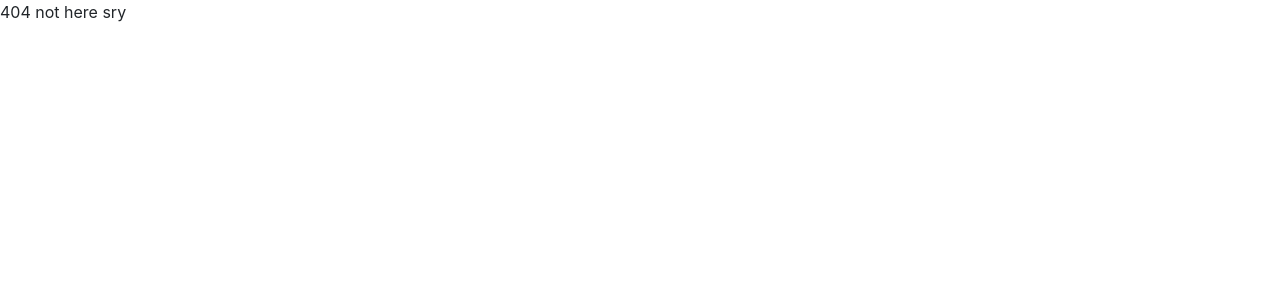
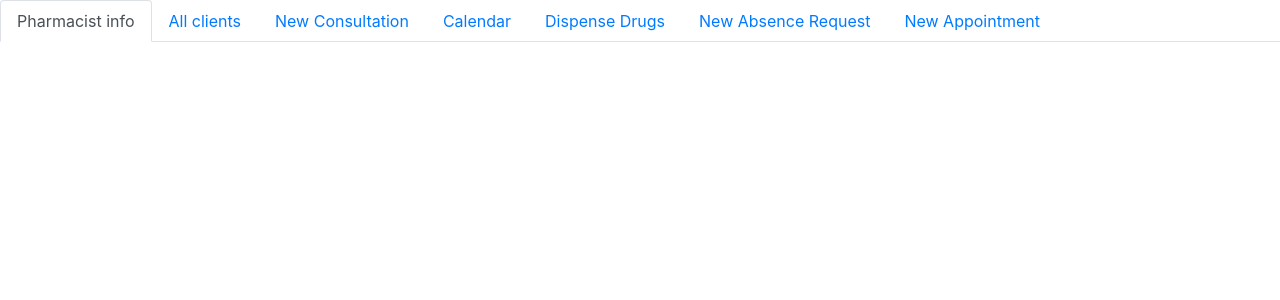
Before and after one commit to artukov/ISA, a React (Create React App) app in the folder front/pharmacy-app/: page /pharmacist in a window 1280 px wide. Before the commit this address had no page. Shown: the top 300 px of the page. Built offline with nearby package versions, Linux system fonts and the light colour scheme.

Commit message:
ADD pharmacist primary

```diff
--- a/front/pharmacy-app/src/App.js
+++ b/front/pharmacy-app/src/App.js
@@ -10,6 +10,7 @@ import PharmacyAdminPage from './components/pharmacyAdmin/PharmacyAdminPage';
 import CurrentUserContextProvider, { CurrentUserContext } from './components/context/CurrentUserContext';
 import SupplierPage from './components/supplier/SupplierPage';
 import DermatologistPage from './components/dermatologist/DermatologistPage';
+import Pharmacistpage from './components/pharmacist/Pharmacistpage';
 
 function App() {
   return (
@@ -25,6 +26,7 @@ function App() {
         <Route path='/pharmacyAdmin' exact component={PharmacyAdminPage}></Route>
         <Route path="/supplier" exact component={SupplierPage}></Route>
         <Route path="/dermatologist" exact component={DermatologistPage}></Route>
+        <Route path="/pharmacist" exact component={Pharmacistpage}></Route>
         <Route path='/'>404 not here sry</Route>
 
       </Switch>
--- a/front/pharmacy-app/src/components/homePage.js
+++ b/front/pharmacy-app/src/components/homePage.js
@@ -44,7 +44,9 @@ class homePage extends Component {
                 <Button onClick={() => this.getCurrent()}>Get current user</Button>
                 <Button onClick={() => window.location = '/pharmacy'}>Pharmacy</Button>
                 <Button onClick={() => window.location = '/pharmacyAdmin'}>PharmacyAdmin</Button>
-                <Button onClick={() => window.location='/supplier'}>Supplier</Button>
+                <Button onClick={() => window.location = '/supplier'}>Supplier</Button>
+                <Button onClick={() => window.location = '/dermatologist'}>Dermatologist</Button>
+                <Button onClick={() => window.location='/pharmacist'}>Pharmacist</Button>
             </div>
         );
     }
--- /dev/null
+++ b/front/pharmacy-app/src/components/pharmacist/Pharmacistpage.js
@@ -0,0 +1,35 @@
+import React, { useState, useEffect } from 'react'
+import { Tab, Tabs } from 'react-bootstrap';
+
+const Pharmacistpage = () => {
+    return (
+
+        <Tabs  defaultActiveKey="info"   onSelect = {()=> { }}>
+                    <Tab eventKey = "info" title="Pharmacist info">
+
+                </Tab>
+                <Tab eventKey = "allClients" title="All clients">
+
+                </Tab>
+                <Tab eventKey = "newConsultation" title="New Consultation">
+
+                </Tab>
+                <Tab eventKey = "calendar" title="Calendar">
+
+                </Tab>
+                <Tab eventKey = "dispenseDrugs" title="Dispense Drugs">
+
+                </Tab>
+                <Tab eventKey = "newAbsenceRequest" title="New Absence Request">
+
+            </Tab>
+                <Tab eventKey = "newAppointment" title="New Appointment">
+
+                </Tab>
+
+
+                 </Tabs>
+     );
+}
+
+export default Pharmacistpage;
```
